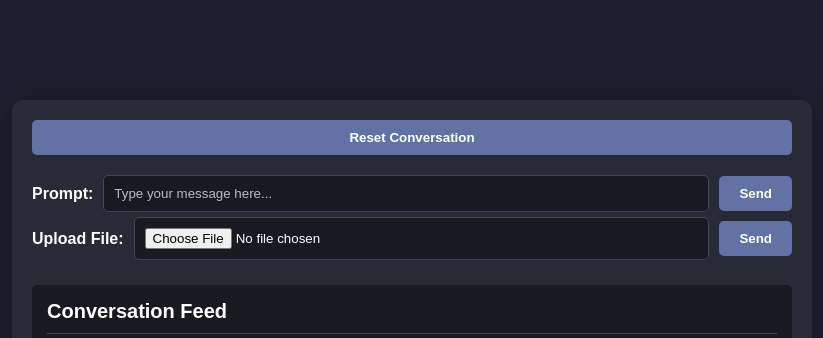
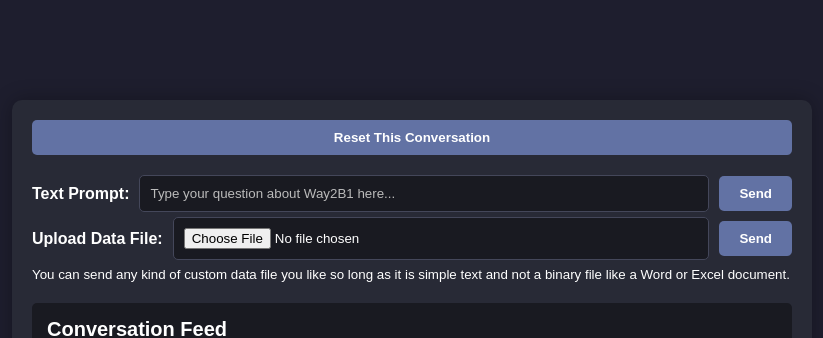
Before and after one commit to dereksweet/watson, a React (Vite) app: page / in a window 1280 px wide. Shown: the top 338 px of the page, without its empty margins (228-1051 px from the left). Built offline with nearby package versions, Linux system fonts and the light colour scheme; no server answers.

Commit message:
Some minor styling changes

```diff
--- a/src/components/ResetConversation.jsx
+++ b/src/components/ResetConversation.jsx
@@ -24,7 +24,7 @@ export function ResetConversation() {
       >
         {resetConversationMutation.isPending
           ? 'Resetting...'
-          : 'Reset Conversation'}
+          : 'Reset This Conversation'}
       </button>
     </form>
   )
--- a/src/components/SendFile.jsx
+++ b/src/components/SendFile.jsx
@@ -26,8 +26,9 @@ export function SendFile() {
   }
 
   return (
+    <div>
       <form id='file-form' className='form' onSubmit={handleSubmit}>
-      <label htmlFor='file-upload'>Upload File:</label>
+        <label htmlFor='file-upload'>Upload Data File:</label>
         <input
           type='file'
           id='file'
@@ -43,5 +44,10 @@ export function SendFile() {
           {sendFileMutation.isPending ? 'Sending...' : 'Send'}
         </button>
       </form>
+      <small>
+        You can send any kind of custom data file you like so long as it is
+        simple text and not a binary file like a Word or Excel document.
+      </small>
+    </div>
   )
 }
--- a/src/components/SendPrompt.jsx
+++ b/src/components/SendPrompt.jsx
@@ -22,13 +22,14 @@ export function SendPrompt() {
   }
 
   return (
+    <div>
       <form id='text-form' className='form' onSubmit={handleSubmit}>
-      <label htmlFor='prompt'>Prompt:</label>
+        <label htmlFor='prompt'>Text Prompt:</label>
         <input
           type='text'
           id='prompt'
           name='prompt'
-        placeholder='Type your message here...'
+          placeholder='Type your question about Way2B1 here...'
           value={prompt}
           onChange={(e) => setPrompt(e.target.value)}
         />
@@ -40,5 +41,6 @@ export function SendPrompt() {
           {sendPromptMutation.isPending ? 'Sending...' : 'Send'}
         </button>
       </form>
+    </div>
   )
 }
--- a/src/index.css
+++ b/src/index.css
@@ -104,33 +104,47 @@ body {
   flex-direction: column;
   gap: 10px;
   overflow-anchor: auto;
+  width: 100%; /* Ensure it takes full width */
 }
 
+/* General Message Style */
 .message {
-  padding: 10px;
-  border-radius: 5px;
+  padding: 12px 15px;
+  border-radius: 8px;
   line-height: 1.5;
-  max-width: 90%;
   word-wrap: break-word;
+  max-width: 100%; /* Ensure it spans full width */
+  width: fit-content;
 }
 
+/* User Messages (Right-aligned, wider) */
 .message.user {
-  background-color: #6272a4;
+  background-color: #4e5d78; /* Soft muted blue */
+  color: #ffffff;
   align-self: flex-end;
+  max-width: 100%;
 }
 
+/* System Messages (Centered) */
 .message.system {
+  background-color: #3a3f4b; /* Subtle dark gray */
+  color: #a0c4ff; /* Muted cyan */
   font-style: italic;
-  color: #8be9fd;
   align-self: center;
+  max-width: 80%;
 }
 
+/* AI Messages (Left-aligned, wider) */
 .message.ai {
-  background-color: #50fa7b;
-  color: #282a36;
+  background-color: #3b5249; /* Dark muted green */
+  color: #d4f1c5; /* Softer green text */
   font-weight: bold;
   align-self: flex-start;
+  max-width: 100%;
 }
+
+/* Ensure the feed takes up the entire space
+
 
 /* Responsive Design */
 @media (max-width: 900px) {
```
Lines whose indentation alone changed are shown as unchanged.
